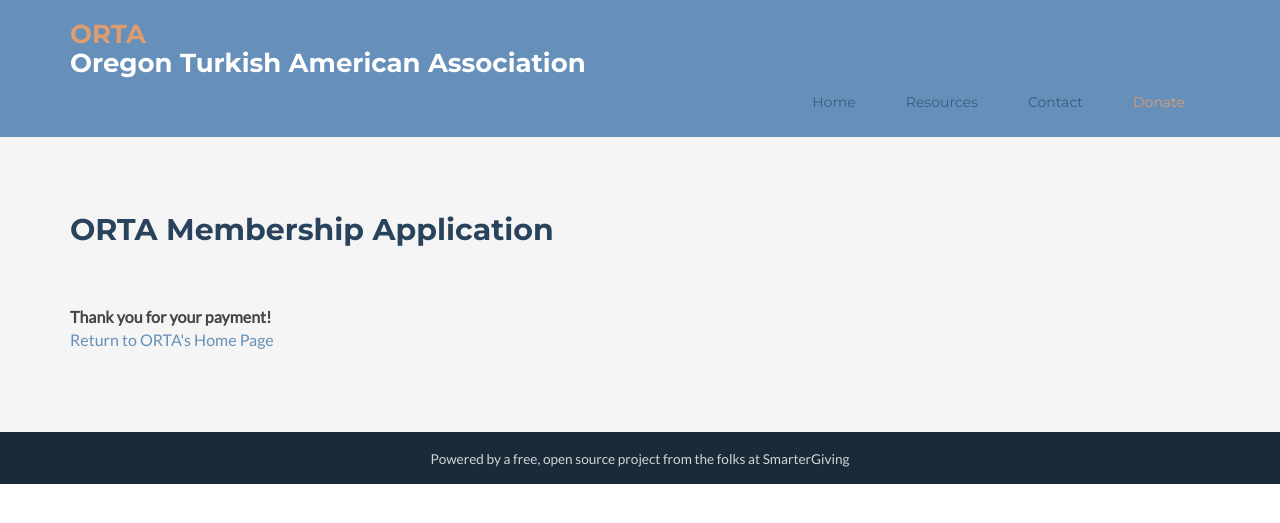
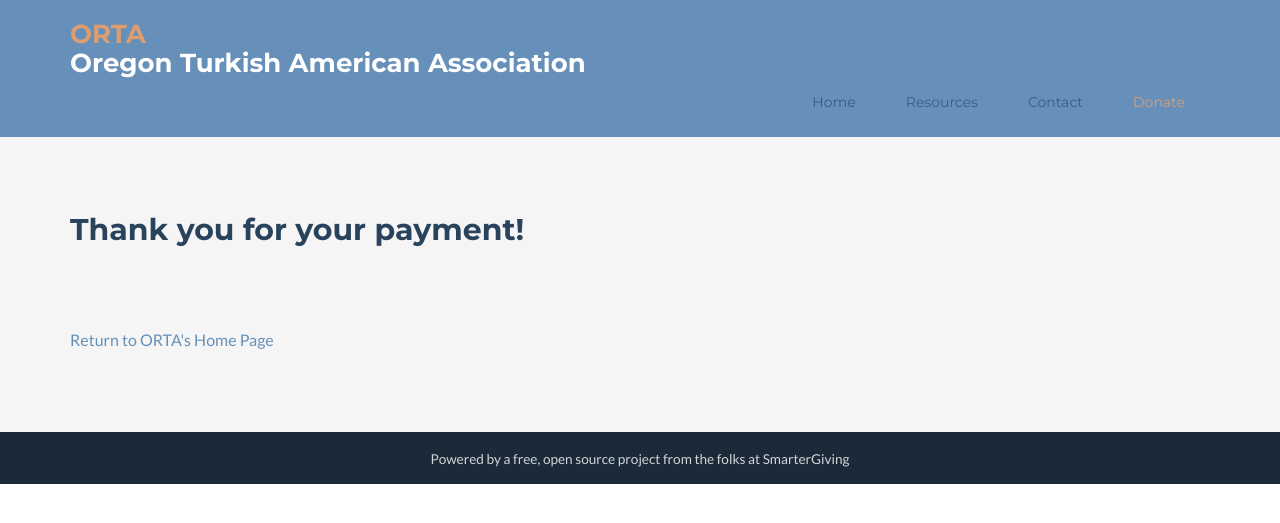
Before and after one commit to ortapdx/ortapdx.github.io, a Jekyll site: the page built from ty.html, in a window 1280 px wide. Shown: the top 523 px of the page. Built offline with Jekyll 4.4.1, drawn with Linux system fonts in a browser that asks for light colours; nearby versions of some CDN libraries; comment, search, counter and statistics services are not loaded.

Commit message:
Update ty.html

```diff
--- a/ty.html
+++ b/ty.html
@@ -37,8 +37,7 @@ layout: default
   <div class="container">
 <!--    <div class="donate-inner"> -->
       <div style="margin-top:100px;text-align:left;">
-        <h2 class="title text-left">ORTA Membership Application</h2>
-        <strong>Thank you for your payment!</strong>
+        <h2 class="title text-left">Thank you for your payment!</h2>
         <br>
         <a href="index.html">Return to ORTA's Home Page</a>
         </div><!--//btn-container-->
```
